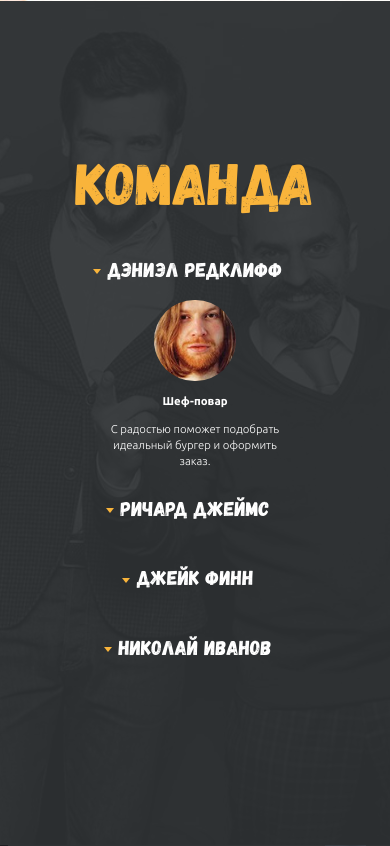
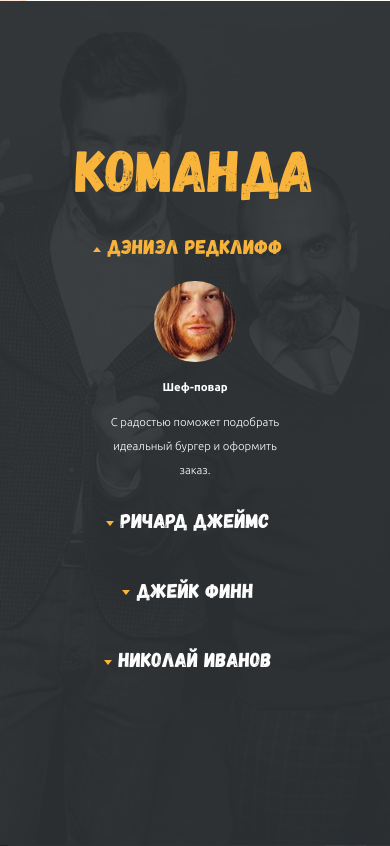
Before and after one commit to Qbic007/qbic007.github.io, a PHP site: page / in a window 390 px wide. Shown: the part 1687-2533 px from the top of the page. Run offline with PHP 8.4, Linux system fonts and the light colour scheme.

Commit message:
team updated

```diff
--- a/burgers/css/blocks/team-acco.scss
+++ b/burgers/css/blocks/team-acco.scss
@@ -72,23 +72,28 @@
   }
 }
 
+.active .team-acco__content {
+  display: flex;
+
+  @include tablets() {
+    flex-direction: column;
+  }
+}
+
 .team-acco__content {
   @extend %clearfix;
   padding-top: rem(14px);
   display: none;
 
   @include tablets {
-		padding: 0 25%;
-	}
-
-	&--active {
-		display: block;
+    padding: 0 20%;
   }
 }
 
 .team-acco__pic {
   text-align: center;
-	width: 30%;
+  margin-right: rem(20px);
+  padding-top: rem(5px);
 
   @include tablets {
     margin-bottom: rem(15px);
@@ -105,13 +110,16 @@
 
 .team-acco__text {
   width: 70%;
+  max-width: rem(230px);
+  line-height: 24px;
+
+  @include tablets() {
+    max-width: rem(350px);
+  }
 }
 
 .team-acco__pic, .team-acco__text {
-	float: left;
-
   @include tablets {
-		float: none;
     width: 100%;
   }
 }
--- a/burgers/css/blocks/team.scss
+++ b/burgers/css/blocks/team.scss
@@ -32,7 +32,7 @@
 	bottom: 0;
 	left: 50%;
 	background: rgba(#2f3234, .93);
-	padding: 5% 2% 0 7%;
+	padding: 5% 4% 0 9%;
 
 
 	@include tablets {
--- a/burgers/css/main.css
+++ b/burgers/css/main.css
@@ -1014,7 +1014,7 @@ address {
   bottom: 0;
   left: 50%;
   background: rgba(47, 50, 52, 0.93);
-  padding: 5% 2% 0 7%; }
+  padding: 5% 4% 0 9%; }
   @media screen and (max-width: 768px) {
     .team__section {
       position: relative;
@@ -1084,18 +1084,28 @@ address {
       .team-acco__trigger:before {
         margin-top: 0.625rem; } }
 
+.active .team-acco__content {
+  display: -webkit-box;
+  display: -ms-flexbox;
+  display: flex; }
+  @media screen and (max-width: 768px) {
+    .active .team-acco__content {
+      -webkit-box-orient: vertical;
+      -webkit-box-direction: normal;
+      -ms-flex-direction: column;
+      flex-direction: column; } }
+
 .team-acco__content {
   padding-top: 0.875rem;
   display: none; }
   @media screen and (max-width: 768px) {
     .team-acco__content {
-      padding: 0 25%; } }
-  .team-acco__content--active {
-    display: block; }
+      padding: 0 20%; } }
 
 .team-acco__pic {
   text-align: center;
-  width: 30%; }
+  margin-right: 1.25rem;
+  padding-top: 0.3125rem; }
   @media screen and (max-width: 768px) {
     .team-acco__pic {
       margin-bottom: 0.9375rem; } }
@@ -1111,14 +1121,16 @@ address {
   border-radius: 50%; }
 
 .team-acco__text {
-  width: 70%; }
-
-.team-acco__pic, .team-acco__text {
-  float: left; }
-  @media screen and (max-width: 768px) {
-    .team-acco__pic, .team-acco__text {
-      float: none;
-      width: 100%; } }
+  width: 70%;
+  max-width: 14.375rem;
+  line-height: 24px; }
+  @media screen and (max-width: 768px) {
+    .team-acco__text {
+      max-width: 21.875rem; } }
+
+@media screen and (max-width: 768px) {
+  .team-acco__pic, .team-acco__text {
+    width: 100%; } }
 
 .team-acco__title {
   font-family: 'Ubuntu', Helvetica, sans-serif;
--- a/burgers/index.html
+++ b/burgers/index.html
@@ -127,8 +127,9 @@
         <div class="team__section">
             <h2 class="title">Команда</h2>
             <ul class="team-acco">
-                <li class="team-acco__item"><a class="team-acco__trigger" href="#">дэниэл редклифф</a>
-                    <div class="team-acco__content team-acco__content--active">
+                <li class="team-acco__item active">
+                    <a class="team-acco__trigger" href="#">дэниэл редклифф</a>
+                    <div class="team-acco__content">
                         <div class="team-acco__pic">
                             <div class="team-acco__img"
                                  style="background-image: url('./img/content/teammate.jpg')"></div>
```
Lines whose indentation alone changed are shown as unchanged.
